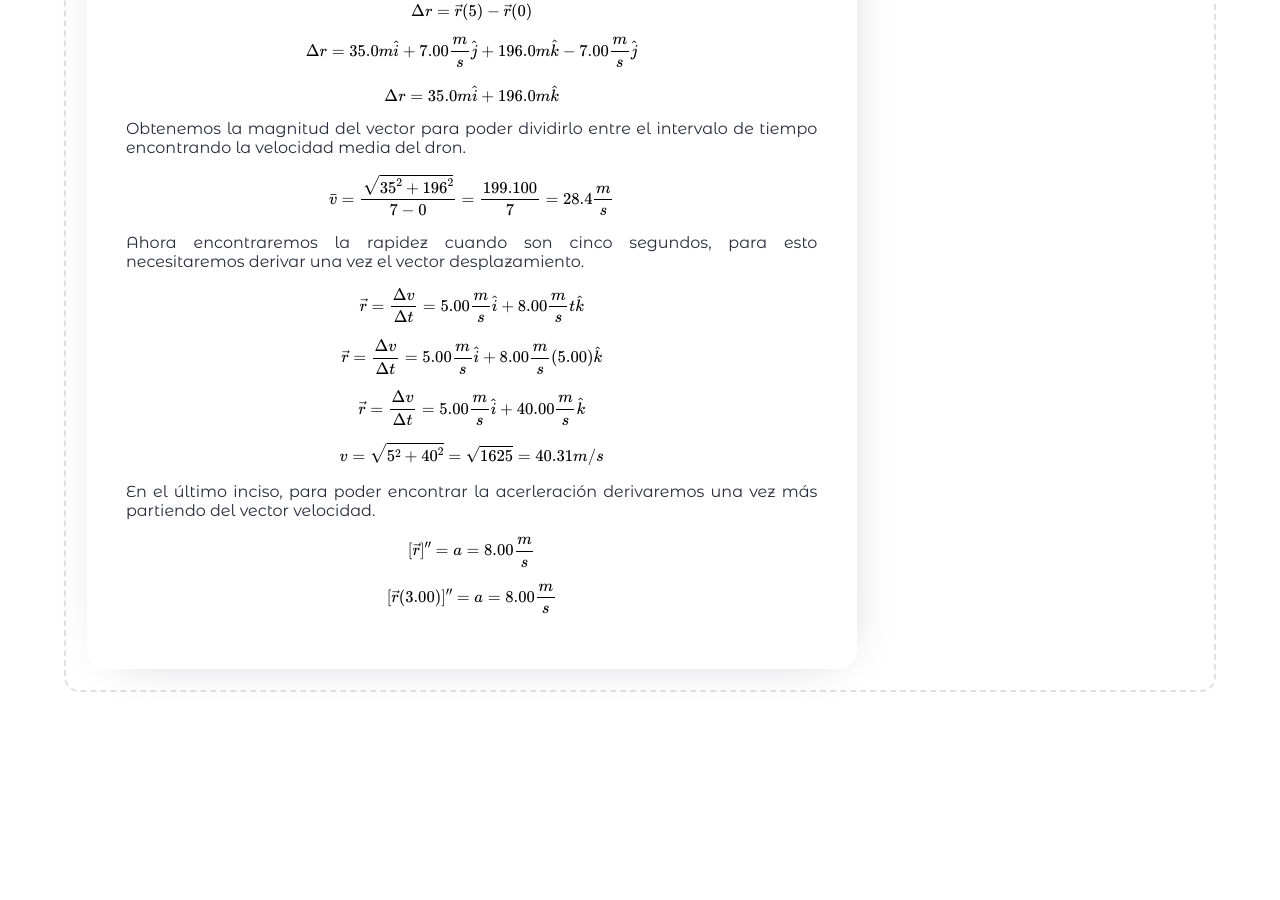
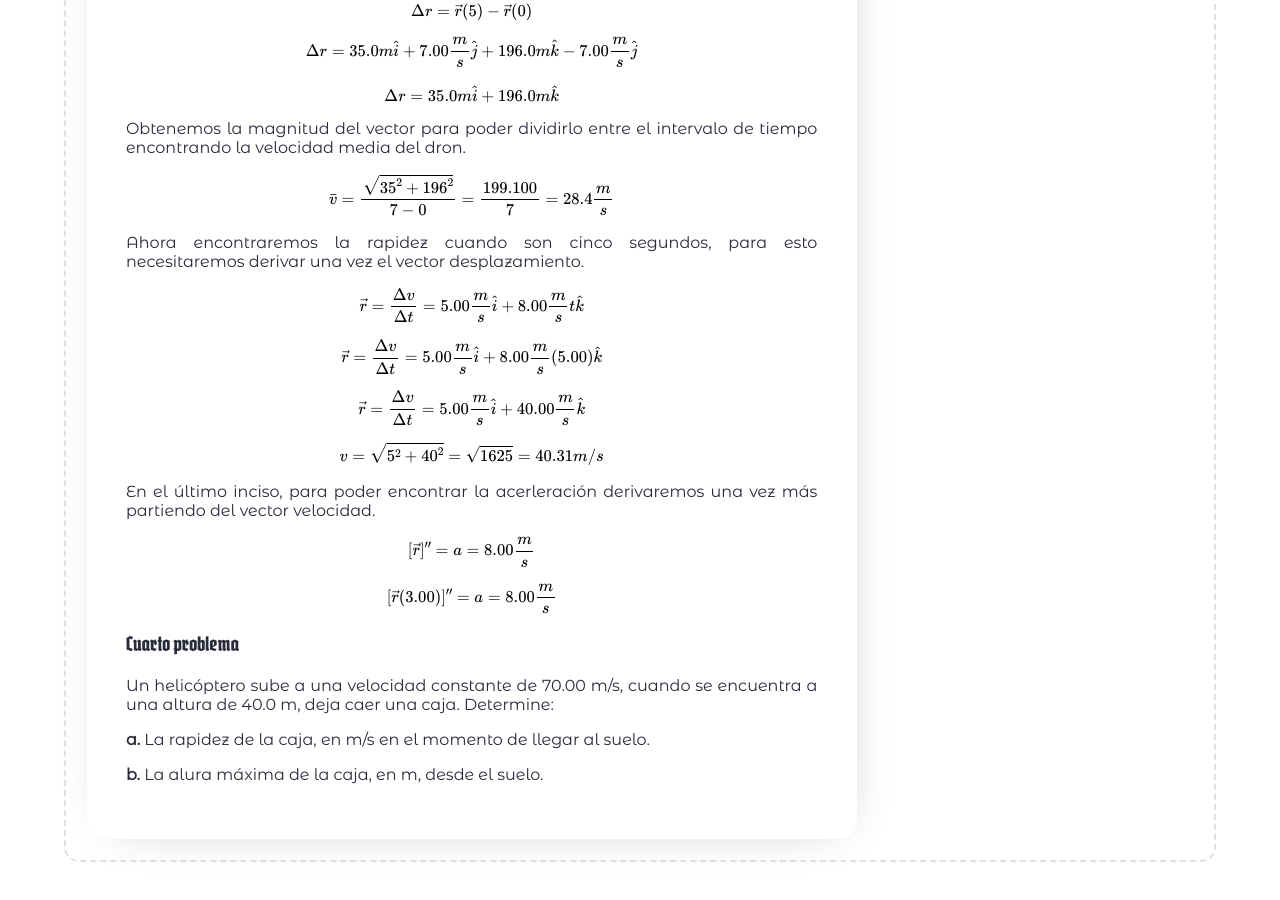
Before and after one commit to jorgeAML/creativeaml, a Jekyll site: the page built from blog_posts/18-08-2023.md, in a window 1280 px wide and 900 px high, scrolled down 3684 px. Built offline with Jekyll 4.4.1, drawn with Linux system fonts in a browser that asks for light colours; some web fonts are replaced; a script that is not in the unit is left out; comment, search, counter and statistics services are not loaded; before the commit the page ends 4415 px from its top, so only the background shows below that.

Commit message:
post update

```diff
--- a/blog_posts/18-08-2023.md
+++ b/blog_posts/18-08-2023.md
@@ -112,3 +112,9 @@ $$v = \sqrt{5^2 + 40^2} = \sqrt{1625} = 40.31 m/s$$
 $$[\vec{r}]'' = a = 8.00 \frac{m}{s}$$
 $$[\vec{r}(3.00)]'' = a = 8.00 \frac{m}{s}$$
 </div>
+<div class="latex">
+<h3>Cuarto problema</h3>
+<p>Un helicóptero sube a una velocidad constante de 70.00 m/s, cuando se encuentra a una altura de 40.0 m, deja caer una caja. Determine:</p>
+<p><b>a.</b> La rapidez de la caja, en m/s en el momento de llegar al suelo.</p>
+<p><b>b.</b> La alura máxima de la caja, en m, desde el suelo.</p>
+</div>
```
